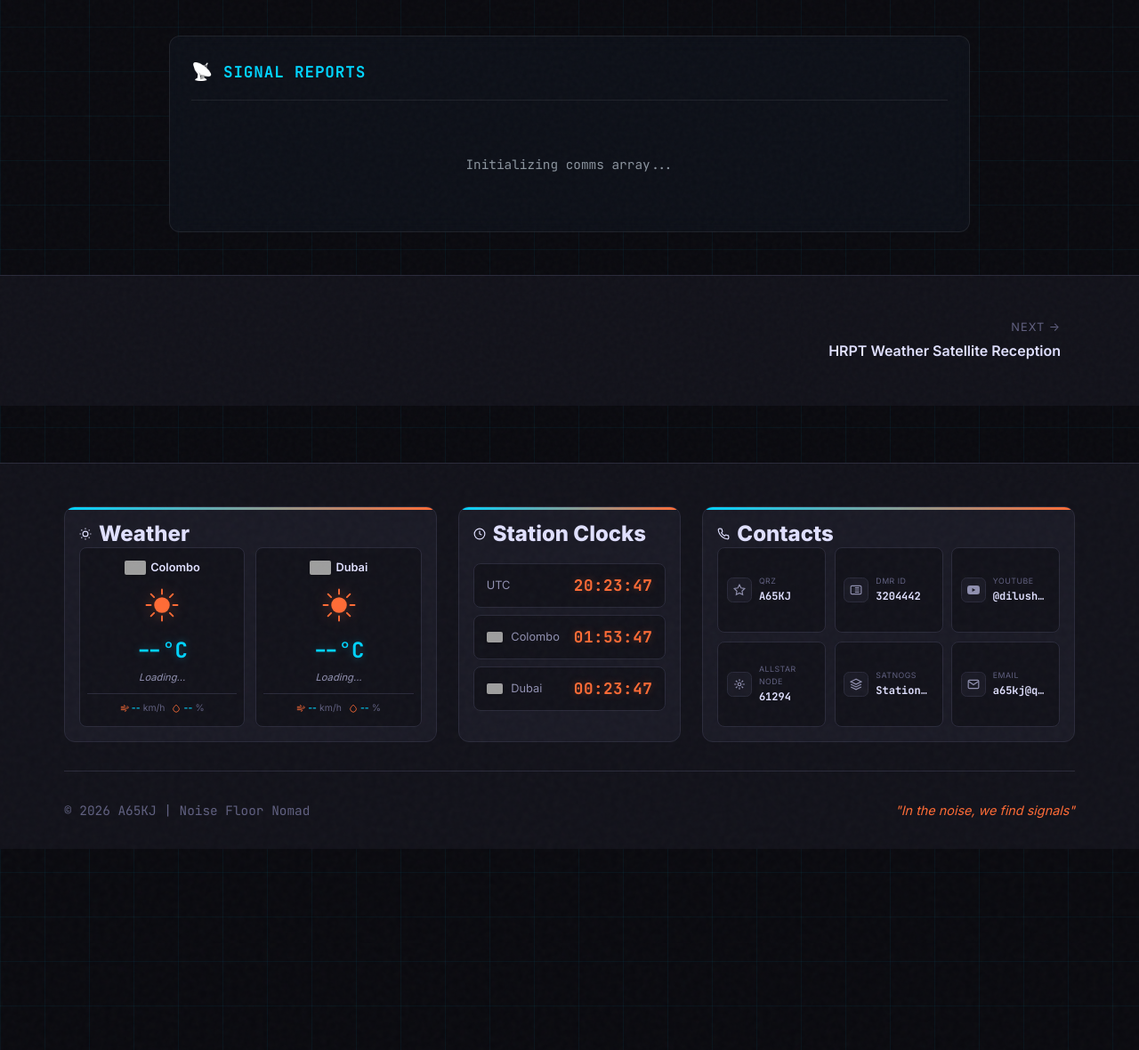
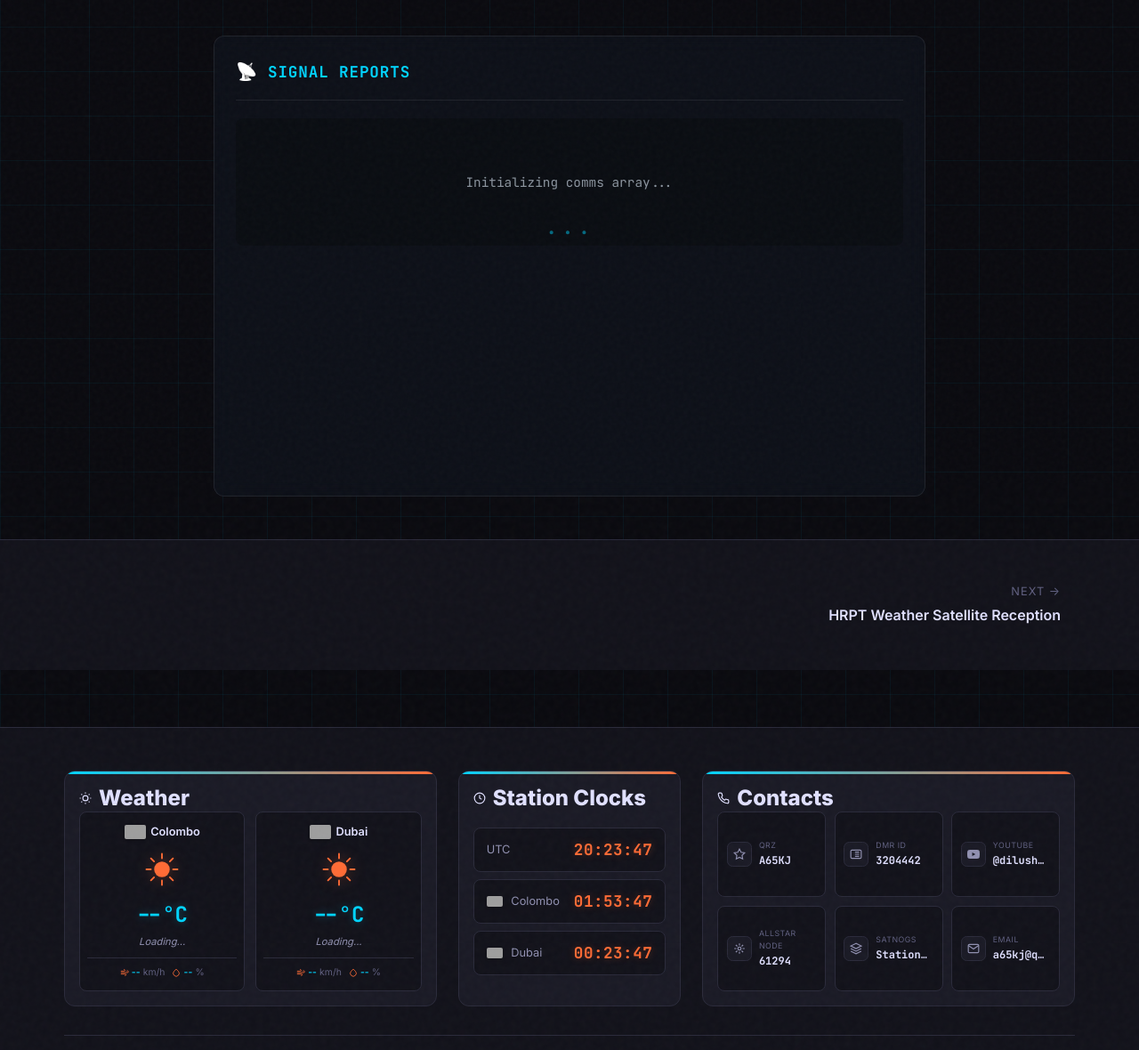
Before and after one commit to hmdsamarasekara/hmdsamarasekara.github.io, a Jekyll site: the page built from _posts/2022-08-27-Analog-TV.md, in a window 1280 px wide and 1400 px high, scrolled down 5773 px. Shown: the part 220-1400 px from the top of the window at 89% size. Built offline with Jekyll 4.4.1, drawn with Linux system fonts in a browser that asks for light colours; comment, search, counter and statistics services are not loaded; before the commit the page ends 6947 px from its top, so only the background shows below that; grey boxes are pictures that could not be loaded.

Commit message:
Update main.scss

```diff
--- a/assets/css/main.scss
+++ b/assets/css/main.scss
@@ -1044,12 +1044,12 @@ a {
 .comments-section {
   margin-top: 60px;
   width: 100%;
-  max-width: 900px;
+  /* Match your post content width exactly */
+  max-width: 800px; /* or whatever your article container uses */
   margin-left: auto;
   margin-right: auto;
 }
 
-/* The glass container - applied to wrapper, not Cusdis itself */
 .comments-wrapper {
   background: rgba(15, 20, 30, 0.6);
   backdrop-filter: blur(10px);
@@ -1058,7 +1058,6 @@ a {
   border: 1px solid rgba(255, 255, 255, 0.08);
 }
 
-/* Section header to match your blog style */
 .comments-header {
   display: flex;
   align-items: center;
@@ -1084,54 +1083,77 @@ a {
   margin: 0;
 }
 
-/* Cusdis container - clean, borderless integration */
+/* CRITICAL FIX: Ensure Cusdis container has defined height */
 #cusdis_thread {
   width: 100%;
-  /* Remove any background/border - let wrapper handle it */
-  background: transparent;
-}
-
-/* Force iframe to behave */
+  min-height: 400px; /* Prevent collapse */
+  position: relative;
+}
+
+/* Force iframe visibility and sizing */
 #cusdis_thread iframe {
   width: 100% !important;
-  min-height: 500px; /* Give it more breathing room */
+  height: 600px !important; /* Fixed height to prevent collapse */
+  min-height: 400px;
   border: none;
-  display: block;
-  /* Dark mode base to prevent white flash */
+  display: block !important;
+  visibility: visible !important;
+  opacity: 1 !important;
   background: #0d1117;
 }
 
-/* Hide Cusdis branding/footer if possible (sometimes blocked by CSP) */
+/* Prevent the "disappearing" bug - some themes hide iframes initially */
 #cusdis_thread iframe[src*="cusdis.com"] {
-  /* The background color helps mask loading states */
-  background: #0d1117;
-}
-
-/* Loading state styling */
-#cusdis_thread:empty::before {
+  display: block !important;
+  position: relative;
+  z-index: 1;
+}
+
+/* Loading animation while Cusdis initializes */
+#cusdis_thread:empty::before,
+#cusdis_thread iframe:not([src])::before {
   content: "Initializing comms array...";
   display: block;
   text-align: center;
-  padding: 40px;
+  padding: 60px 20px;
   color: #8b949e;
   font-family: 'JetBrains Mono', monospace;
   font-size: 0.9rem;
-}
-
-/* Error state */
-#cusdis_thread iframe[src=""] {
-  display: none;
-}
-
-/* Responsive adjustments */
+  background: rgba(0, 0, 0, 0.2);
+  border-radius: 8px;
+}
+
+/* Alternative: Animated dots */
+@keyframes pulse {
+  0%, 100% { opacity: 0.4; }
+  50% { opacity: 1; }
+}
+
+#cusdis_thread:empty::after {
+  content: "...";
+  display: block;
+  text-align: center;
+  color: #00d4ff;
+  font-family: 'JetBrains Mono', monospace;
+  font-size: 1.5rem;
+  letter-spacing: 4px;
+  animation: pulse 1.5s infinite;
+  margin-top: -40px;
+}
+
+/* Mobile adjustments */
 @media (max-width: 768px) {
+  .comments-section {
+    max-width: 100%;
+    padding: 0 16px;
+  }
+
   .comments-wrapper {
     padding: 16px;
-    border-radius: 8px;
   }
 
   #cusdis_thread iframe {
-    min-height: 400px;
+    height: 500px !important;
   }
 }
 
```
